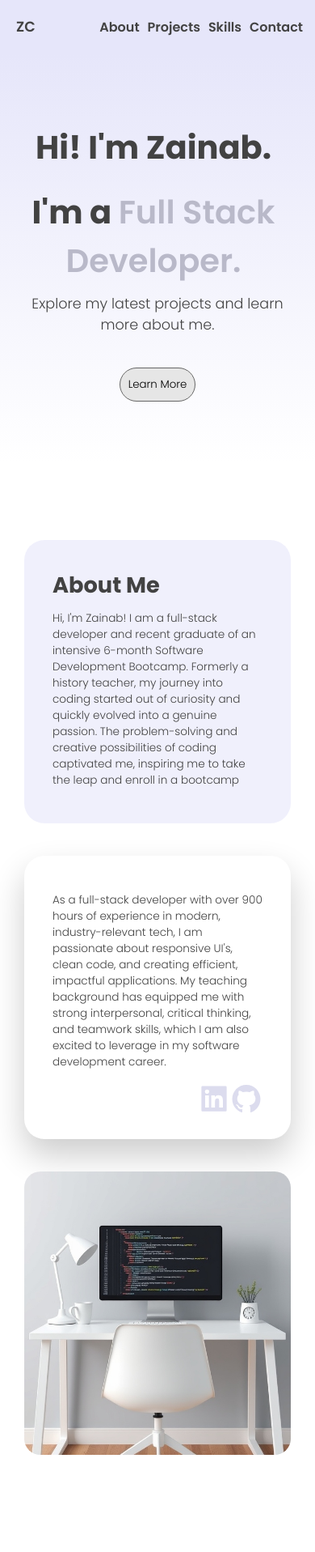
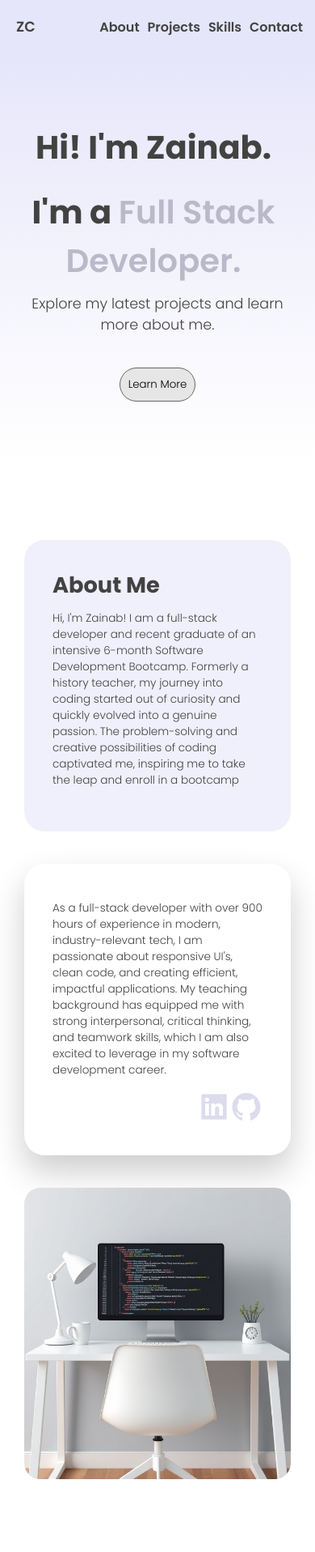
Before and after one commit to zainabch123/updated-portfolio-react-app, a React (Vite) app: page / in a window 390 px wide. Shown: the top 1917 px of the page at 81% size. Built offline with nearby package versions, Linux system fonts and the light colour scheme.

Commit message:
Updated about me section

```diff
--- a/src/AboutMe/aboutMe.css
+++ b/src/AboutMe/aboutMe.css
@@ -95,7 +95,7 @@
 
   .about-me-image {
     width: 350px;
-    height: 365px;
+    height: 380px;
   }
 
   .social-links {
@@ -107,7 +107,7 @@
   .about-me-text,
   .about-me-image {
     width: 330px;
-    height: 350px;
+    height: 360px;
   }
   .about-me-text h2 {
     font-size: 1.7rem;
```
